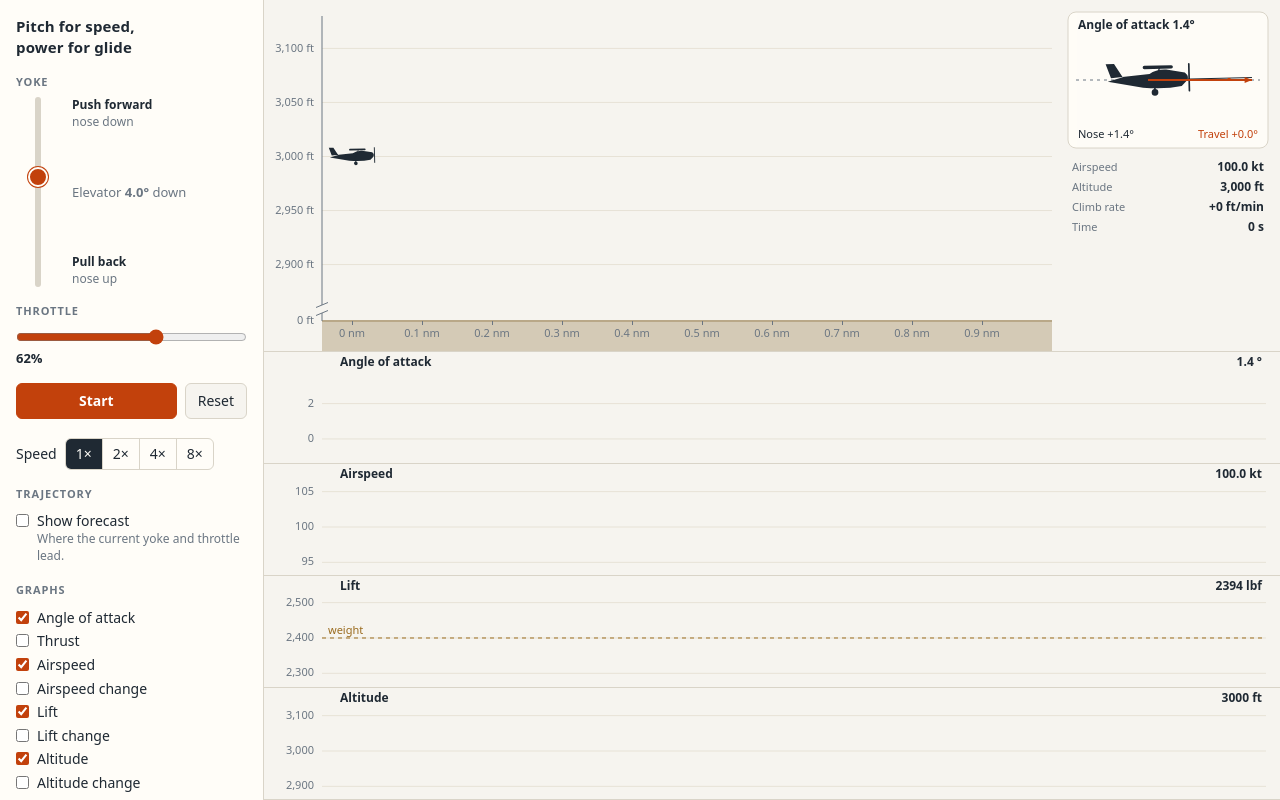
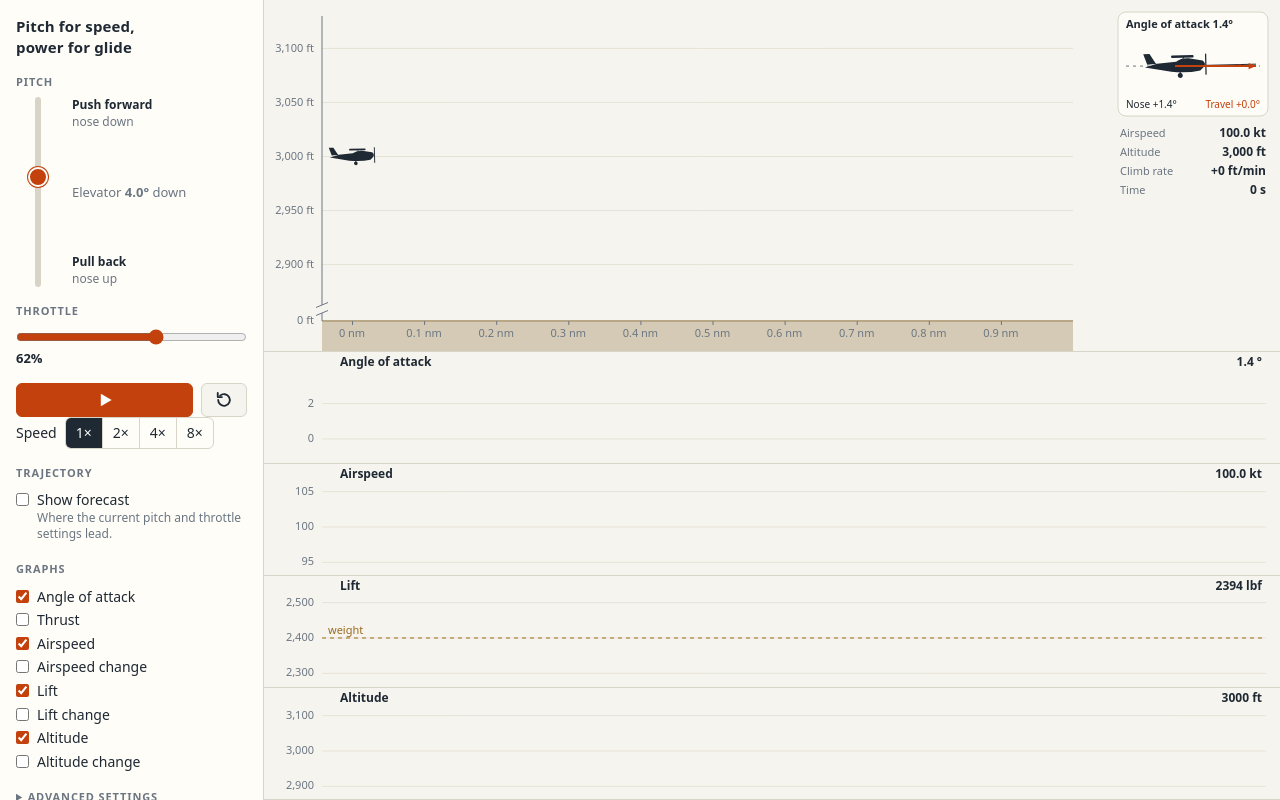
Before and after one commit to LeonC510/aerodynamics-explainer, a website built with Vite: page index.html in a window 1280 px wide. Built offline with nearby package versions, Linux system fonts and the light colour scheme.

Commit message:
feat: memory guard, Pitch label, icon buttons, smaller close-up
Co-Authored-By: Claude Fable 5.2 <noreply@anthropic.com>

```diff
--- a/src/config/simulation.ts
+++ b/src/config/simulation.ts
@@ -36,3 +36,14 @@ export const STABLE_WINDOW_S = 10;
 export const STABLE_IAS_KT = 0.5;
 /** Largest climb-rate variation (max − min) within the window, ft/min. */
 export const STABLE_CLIMB_FPM = 20;
+
+// --- Memory guard ---
+/**
+ * Approximate memory one history sample occupies, bytes. Measured in Node
+ * (1,080,001 samples used about 322 bytes each); browsers are similar.
+ */
+export const HISTORY_BYTES_PER_SAMPLE = 320;
+/** The run pauses itself each time the flight history grows by this much, bytes (500 MB). */
+export const MEMORY_PAUSE_EVERY_BYTES = 500 * 1024 * 1024;
+/** Every this-many pauses (so every 1 GB), the pause also asks for a reset. */
+export const MEMORY_RESET_EVERY_PAUSES = 2;
--- a/src/config/view.ts
+++ b/src/config/view.ts
@@ -37,6 +37,6 @@ export const MAX_POINTS_PER_PX = 2;
 /** Length of the aircraft icon on the trajectory, px (deliberately larger than life). */
 export const AIRCRAFT_ICON_PX = 46;
 /** Size of the true-angle close-up panel, px. */
-export const CLOSEUP_SIZE_PX = { w: 200, h: 136 };
+export const CLOSEUP_SIZE_PX = { w: 150, h: 104 };
 /** A scroll position within this many px of the right end counts as "following the aircraft". */
 export const PIN_TOLERANCE_PX = 2;
--- a/src/sim/simulation.ts
+++ b/src/sim/simulation.ts
@@ -1,6 +1,7 @@
 /** Runs the physics in time: stepping, history, control-change markers, ground contact. */
 import {
-  DT, MARKER_MERGE_S, MAX_SIM_SECONDS_PER_ADVANCE, PLAYBACK_SPEEDS, SAMPLE_EVERY, START_ALTITUDE_FT, START_SPEED_KT,
+  DT, HISTORY_BYTES_PER_SAMPLE, MARKER_MERGE_S, MAX_SIM_SECONDS_PER_ADVANCE, MEMORY_PAUSE_EVERY_BYTES,
+  MEMORY_RESET_EVERY_PAUSES, PLAYBACK_SPEEDS, SAMPLE_EVERY, START_ALTITUDE_FT, START_SPEED_KT,
 } from '../config/simulation';
 import { ELEVATOR_MAX_RAD, ELEVATOR_MIN_RAD } from '../physics/aircraft';
 import { RHO0, density } from '../physics/atmosphere';
@@ -53,10 +54,21 @@ export function makeSample(t: number, s: State, f: Forces, prev: Sample | null):
 
 export interface Marker {
   t: number;
-  kind: 'yoke' | 'throttle' | 'setting';
+  kind: 'pitch' | 'throttle' | 'setting';
 }
 
 export type Status = 'paused' | 'running' | 'ground';
+/**
+ * Set when the run has paused itself because the flight history has grown large:
+ * 'paused' at each pause threshold, 'reset-advised' at each reset threshold.
+ */
+export type MemoryNotice = 'none' | 'paused' | 'reset-advised';
+
+export interface SimulationOptions {
+  /** History growth that triggers an automatic pause, bytes. Defaults to the configured 500 MB. */
+  pauseEveryBytes?: number;
+}
+
 export type PlaybackSpeed = (typeof PLAYBACK_SPEEDS)[number];
 
 const clamp = (v: number, lo: number, hi: number): number => Math.min(Math.max(v, lo), hi);
@@ -73,11 +85,19 @@ export class Simulation {
   private _revision = 0;
   private steps = 0;
   private accumulator = 0;
+  private _memoryNotice: MemoryNotice = 'none';
+  private memoryPauses = 0;
+  private readonly pauseEveryBytes: number;
 
-  constructor(settings: Settings = DEFAULT_SETTINGS) {
+  constructor(settings: Settings = DEFAULT_SETTINGS, options: SimulationOptions = {}) {
     this._settings = { ...settings };
+    this.pauseEveryBytes = options.pauseEveryBytes ?? MEMORY_PAUSE_EVERY_BYTES;
     this.reset();
   }
+
+  /** Approximate memory held by the flight history, bytes. */
+  get estimatedMemoryBytes(): number { return this._history.length * HISTORY_BYTES_PER_SAMPLE; }
+  get memoryNotice(): MemoryNotice { return this._memoryNotice; }
 
   get status(): Status { return this._status; }
   get time(): number { return this.steps * DT; }
@@ -91,7 +111,9 @@ export class Simulation {
   get revision(): number { return this._revision; }
 
   start(): void {
-    if (this._status === 'paused') this._status = 'running';
+    if (this._status !== 'paused') return;
+    this._status = 'running';
+    this._memoryNotice = 'none';
   }
 
   pause(): void {
@@ -111,6 +133,8 @@ export class Simulation {
     this.accumulator = 0;
     this._markers = [];
     this._history = [];
+    this._memoryNotice = 'none';
+    this.memoryPauses = 0;
     this.record();
     this._revision++;
   }
@@ -118,7 +142,7 @@ export class Simulation {
   setElevator(rad: number): void {
     if (this._status === 'ground') return;
     this._controls = { ...this._controls, elevatorRad: clamp(rad, ELEVATOR_MIN_RAD, ELEVATOR_MAX_RAD) };
-    this.changed('yoke');
+    this.changed('pitch');
   }
 
   setThrottle(x: number): void {
@@ -149,9 +173,26 @@ export class Simulation {
         this.accumulator = 0;
         return;
       }
-      if (this.steps % SAMPLE_EVERY === 0) this.record();
+      if (this.steps % SAMPLE_EVERY === 0) {
+        this.record();
+        if (this.memoryGuardTripped()) return;
+      }
     }
     if (this.accumulator < 0) this.accumulator = 0;
+  }
+
+  /**
+   * Pauses the run each time the history has grown by another pauseEveryBytes, so an
+   * unattended tab cannot grow without limit. Returns true if it paused.
+   */
+  private memoryGuardTripped(): boolean {
+    const crossed = Math.floor(this.estimatedMemoryBytes / this.pauseEveryBytes);
+    if (crossed <= this.memoryPauses) return false;
+    this.memoryPauses = crossed;
+    this._status = 'paused';
+    this.accumulator = 0;
+    this._memoryNotice = crossed % MEMORY_RESET_EVERY_PAUSES === 0 ? 'reset-advised' : 'paused';
+    return true;
   }
 
   private record(): void {
--- a/src/style.css
+++ b/src/style.css
@@ -97,6 +97,9 @@ button {
 button:hover:not(:disabled) { border-color: var(--muted); }
 button:disabled { opacity: 0.45; cursor: default; }
 button.primary { background: var(--accent); border-color: var(--accent); color: #fff; font-weight: 600; flex: 1; }
+button.icon { display: inline-flex; align-items: center; justify-content: center; padding: 6px 12px; }
+button.icon svg { width: 20px; height: 20px; display: block; }
+button.attention { border-color: var(--warn); color: var(--warn); box-shadow: 0 0 0 2px color-mix(in srgb, var(--warn) 25%, transparent); }
 .segmented { display: inline-flex; border: 1px solid var(--line); border-radius: 6px; overflow: hidden; }
 .segmented label { padding: 5px 10px; cursor: pointer; font-variant-numeric: tabular-nums; border-left: 1px solid var(--line); }
 .segmented label:first-child { border-left: 0; }
@@ -109,7 +112,8 @@ button.primary { background: var(--accent); border-color: var(--accent); color:
 .graph-toggles { display: grid; grid-template-columns: 1fr; }
 details summary { cursor: pointer; font-size: 11px; font-weight: 600; text-transform: uppercase; letter-spacing: 0.08em; color: var(--muted); }
 details[open] summary { margin-bottom: 8px; }
-.status { color: var(--warn); font-weight: 600; min-height: 1.4em; }
+.status { color: var(--warn); font-weight: 600; font-size: 13px; margin: 6px 0; }
+.status:empty { display: none; }
 
 /* ---------- Views ---------- */
 #views {
--- a/src/ui/closeup.ts
+++ b/src/ui/closeup.ts
@@ -2,7 +2,7 @@
 import { STALL_ALPHA_RAD } from '../physics/aircraft';
 import type { Sample } from '../sim/simulation';
 import { degToRad } from '../units';
-import { FONT, FONT_BOLD, theme } from './theme';
+import { FONT_BOLD_SMALL, FONT_SMALL, theme } from './theme';
 
 /**
  * Draws a high-wing aircraft seen from its left side, centred on (cx, cy), `length` px
@@ -74,12 +74,12 @@ export function drawCloseup(ctx: CanvasRenderingContext2D, rect: { x: number; y:
   ctx.stroke();
   ctx.clip();
 
-  const cx = x + w * 0.4;
-  const cy = y + h * 0.5;
+  const cx = x + w * 0.38;
+  const cy = y + h * 0.52;
   const pitch = degToRad(s.thetaDeg);
   const path = degToRad(s.gammaDeg);
   const stalled = degToRad(s.alphaDeg) > STALL_ALPHA_RAD;
-  const reach = w * 0.52;
+  const reach = w * 0.54;
 
   // Horizon.
   ctx.strokeStyle = th.muted;
@@ -119,24 +119,28 @@ export function drawCloseup(ctx: CanvasRenderingContext2D, rect: { x: number; y:
 
   // Angle of attack: the arc between direction of travel and nose line.
   ctx.strokeStyle = stalled ? th.warn : th.accent;
-  ctx.lineWidth = 3;
+  ctx.lineWidth = 2.5;
   ctx.beginPath();
-  ctx.arc(cx, cy, reach * 0.78, -Math.max(pitch, path), -Math.min(pitch, path));
+  ctx.arc(cx, cy, reach * 0.8, -Math.max(pitch, path), -Math.min(pitch, path));
   ctx.stroke();
 
   // Labels.
-  ctx.font = FONT_BOLD;
+  ctx.font = FONT_BOLD_SMALL;
   ctx.fillStyle = stalled ? th.warn : th.ink;
   ctx.textAlign = 'left';
   ctx.textBaseline = 'top';
-  ctx.fillText(`Angle of attack ${s.alphaDeg.toFixed(1)}°${stalled ? '  STALL' : ''}`, x + 10, y + 8);
-  ctx.font = FONT;
+  ctx.fillText(`Angle of attack ${s.alphaDeg.toFixed(1)}°`, x + 8, y + 7);
+  if (stalled) {
+    ctx.font = FONT_SMALL;
+    ctx.fillText('stalled', x + 8, y + 21);
+  }
+  ctx.font = FONT_SMALL;
   ctx.textBaseline = 'bottom';
   ctx.fillStyle = th.ink;
-  ctx.fillText(`Nose ${signed(s.thetaDeg)}°`, x + 10, y + h - 8);
+  ctx.fillText(`Nose ${signed(s.thetaDeg)}°`, x + 8, y + h - 6);
   ctx.fillStyle = th.accent;
   ctx.textAlign = 'right';
-  ctx.fillText(`Travel ${signed(s.gammaDeg)}°`, x + w - 10, y + h - 8);
+  ctx.fillText(`Travel ${signed(s.gammaDeg)}°`, x + w - 8, y + h - 6);
   ctx.restore();
 }
 
--- a/src/ui/controls.ts
+++ b/src/ui/controls.ts
@@ -1,4 +1,4 @@
-/** The left control panel: yoke, throttle, run controls, and view toggles. */
+/** The left control panel: pitch, throttle, run controls, and view toggles. */
 import { DEFAULT_GRAPHS, GRAPHS, type GraphId } from '../config/graphs';
 import { PLAYBACK_SPEEDS } from '../config/simulation';
 import { elevatorToYoke, yokeToElevator, type Settings } from '../physics/dynamics';
@@ -13,6 +13,12 @@ export interface UiState {
   graphs: Set<GraphId>;
 }
 
+const ICON = {
+  play: '<svg viewBox="0 0 24 24" aria-hidden="true"><path d="M7 4.5v15l13-7.5z" fill="currentColor"/></svg>',
+  pause: '<svg viewBox="0 0 24 24" aria-hidden="true"><path d="M6 4.5h4.5v15H6zM13.5 4.5H18v15h-4.5z" fill="currentColor"/></svg>',
+  reset: '<svg viewBox="0 0 24 24" aria-hidden="true"><path d="M5 12a7 7 0 1 0 2.3-5.2" fill="none" stroke="currentColor" stroke-width="2.2" stroke-linecap="round"/><path d="M4.5 3.5v5h5" fill="none" stroke="currentColor" stroke-width="2.2" stroke-linecap="round" stroke-linejoin="round"/></svg>',
+} as const;
+
 const SETTINGS: readonly { key: keyof Settings; label: string; hint: string }[] = [
   { key: 'altitudeEffects', label: 'Altitude affects air density and power', hint: 'Off: sea-level air at every altitude.' },
   { key: 'thrustFallsWithSpeed', label: 'Thrust falls with airspeed (fixed-pitch propeller)', hint: 'Off: idealised thrust, the same at any speed.' },
@@ -24,9 +30,9 @@ export function mountControls(root: HTMLElement, sim: Simulation, ui: UiState, o
     <h1>Pitch for speed,<br>power for glide</h1>
 
     <div class="group">
-      <h2>Yoke</h2>
+      <h2>Pitch</h2>
       <div class="yoke">
-        <input id="yoke" type="range" min="-1" max="1" step="0.002" aria-label="Yoke position" />
+        <input id="yoke" type="range" min="-1" max="1" step="0.002" aria-label="Pitch control" />
         <div class="ends">
           <span><strong>Push forward</strong>nose down</span>
           <span class="readout" id="yoke-readout"></span>
@@ -43,8 +49,8 @@ export function mountControls(root: HTMLElement, sim: Simulation, ui: UiState, o
 
     <div class="group">
       <div class="row">
-        <button id="run" class="primary" type="button">Start</button>
-        <button id="reset" type="button">Reset</button>
+        <button id="run" class="primary icon" type="button"></button>
+        <button id="reset" class="icon" type="button" aria-label="Reset" title="Reset">${ICON.reset}</button>
       </div>
       <div class="status" id="status" role="status"></div>
       <div class="row">
@@ -57,7 +63,7 @@ export function mountControls(root: HTMLElement, sim: Simulation, ui: UiState, o
 
     <div class="group">
       <h2>Trajectory</h2>
-      <label class="check"><input id="forecast" type="checkbox" /><span>Show forecast<small>Where the current yoke and throttle lead.</small></span></label>
+      <label class="check"><input id="forecast" type="checkbox" /><span>Show forecast<small>Where the current pitch and throttle settings lead.</small></span></label>
     </div>
 
     <div class="group">
@@ -149,13 +155,28 @@ export function mountControls(root: HTMLElement, sim: Simulation, ui: UiState, o
     });
 
     const onGround = sim.status === 'ground';
-    const runText = sim.status === 'running' ? 'Pause' : sim.time > 0 ? 'Resume' : 'Start';
-    if (run.textContent !== runText) run.textContent = runText;
+    const runLabel = sim.status === 'running' ? 'Pause' : sim.time > 0 ? 'Resume' : 'Start';
+    if (run.getAttribute('aria-label') !== runLabel) {
+      run.setAttribute('aria-label', runLabel);
+      run.title = runLabel;
+      run.innerHTML = sim.status === 'running' ? ICON.pause : ICON.play;
+    }
     run.disabled = onGround;
     yoke.disabled = onGround;
     throttle.disabled = onGround;
-    const statusText = onGround ? 'Ground contact. Press Reset.' : '';
+
+    let statusText = '';
+    if (onGround) statusText = 'Ground contact. Press Reset.';
+    else if (sim.memoryNotice !== 'none') {
+      const mb = sim.estimatedMemoryBytes / (1024 * 1024);
+      const size = mb >= 1000 ? `${(mb / 1024).toFixed(1)} GB` : `${Math.round(mb)} MB`;
+      statusText =
+        sim.memoryNotice === 'reset-advised'
+          ? `Paused: this flight's history now uses about ${size} of memory. Reset to clear it.`
+          : `Paused: this flight's history now uses about ${size} of memory. Resume to continue, or Reset to clear it.`;
+    }
     if (status.textContent !== statusText) status.textContent = statusText;
+    reset.classList.toggle('attention', onGround || sim.memoryNotice === 'reset-advised');
   }
 
   sync();
--- a/src/ui/graphs.ts
+++ b/src/ui/graphs.ts
@@ -12,7 +12,7 @@ import { FONT, FONT_BOLD, theme } from './theme';
 const PAD = { left: 58, right: 14, top: 22, bottom: 8 };
 /** Height of the time axis under the last band, px. */
 const TIME_AXIS_PX = 24;
-const MARKER_LETTER = { yoke: 'Y', throttle: 'T', setting: 'S' } as const;
+const MARKER_LETTER = { pitch: 'P', throttle: 'T', setting: 'S' } as const;
 
 function referenceLine(def: GraphDef): { value: number; label: string } | null {
   switch (def.reference) {
--- a/src/ui/theme.ts
+++ b/src/ui/theme.ts
@@ -27,3 +27,5 @@ window.matchMedia('(prefers-color-scheme: dark)').addEventListener('change', ()
 
 export const FONT = '11px ui-sans-serif, system-ui, -apple-system, "Segoe UI", sans-serif';
 export const FONT_BOLD = '600 12px ui-sans-serif, system-ui, -apple-system, "Segoe UI", sans-serif';
+export const FONT_SMALL = '10px ui-sans-serif, system-ui, -apple-system, "Segoe UI", sans-serif';
+export const FONT_BOLD_SMALL = '600 11px ui-sans-serif, system-ui, -apple-system, "Segoe UI", sans-serif';
--- a/src/ui/trajectoryView.ts
+++ b/src/ui/trajectoryView.ts
@@ -13,7 +13,7 @@ import { Scroller } from './scroller';
 import { FONT, FONT_BOLD, theme } from './theme';
 
 /** Space around the plot, px. The right side holds the close-up panel and readouts. */
-const PAD = { left: 58, right: CLOSEUP_SIZE_PX.w + 28, top: 16, bottom: 30 };
+const PAD = { left: 58, right: CLOSEUP_SIZE_PX.w + 24 + AIRCRAFT_ICON_PX / 2 + 10, top: 16, bottom: 30 };
 /** Gap between the altitude axis and the start of the flight, so the aircraft icon clears the labels, px. */
 const LEAD_IN = 30;
 /** Height reserved under a broken axis for the ground line, px. */
@@ -215,7 +215,7 @@ export function mountTrajectory(host: HTMLElement, sim: Simulation, ui: UiState)
     // --- Right column: close-up at true angles, and the current readings. ---
     const cx = W - CLOSEUP_SIZE_PX.w - 12;
     ctx.fillStyle = th.bg;
-    ctx.fillRect(plotRight + AIRCRAFT_ICON_PX / 2 + 2, 0, W, H);
+    ctx.fillRect(cx - 6, 0, W, H);
     drawCloseup(ctx, { x: cx, y: 12, w: CLOSEUP_SIZE_PX.w, h: CLOSEUP_SIZE_PX.h }, now);
     const rows: [string, string][] = [
       ['Airspeed', `${now.iasKt.toFixed(1)} kt`],
@@ -225,16 +225,16 @@ export function mountTrajectory(host: HTMLElement, sim: Simulation, ui: UiState)
     ];
     ctx.textBaseline = 'top';
     rows.forEach(([label, value], i) => {
-      const y = 12 + CLOSEUP_SIZE_PX.h + 14 + i * 20;
+      const y = 12 + CLOSEUP_SIZE_PX.h + 12 + i * 19;
       if (y > H - 16) return;
       ctx.font = FONT;
       ctx.fillStyle = th.muted;
       ctx.textAlign = 'left';
-      ctx.fillText(label, cx + 4, y);
+      ctx.fillText(label, cx + 2, y);
       ctx.font = FONT_BOLD;
       ctx.fillStyle = th.ink;
       ctx.textAlign = 'right';
-      ctx.fillText(value, W - 16, y);
+      ctx.fillText(value, W - 14, y);
     });
   }
 
```
Also changed, not shown: docs/superpowers/specs/2026-11-16-pitch-for-speed-simulator-design.md (+8 -0 lines), tests/sim/simulation.test.ts (+44 -0 lines).
